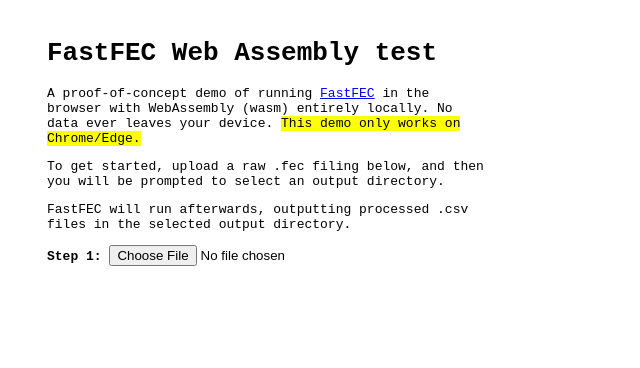
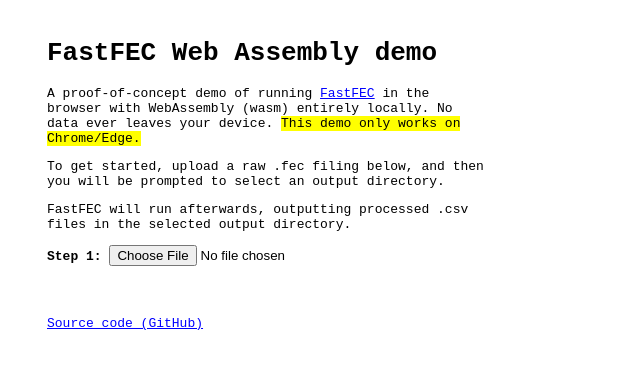
Before and after one commit to freedmand/FastFEC-wasm-demo, a plain HTML site: page index.html in a window 1280 px wide. Shown: the whole page, without its empty margins (0-640 px from the left). Drawn offline with Linux system fonts and the light colour scheme.

Commit message:
feat: add source code link

```diff
--- a/index.html
+++ b/index.html
@@ -27,7 +27,7 @@
     </style>
   </head>
   <body>
-    <h1>FastFEC Web Assembly test</h1>
+    <h1>FastFEC Web Assembly demo</h1>
     <p>
       A proof-of-concept demo of running
       <a href="https://github.com/washingtonpost/FastFEC" target="_blank"
@@ -66,6 +66,12 @@
 
     <p id="fileProgress"></p>
     <p id="progress"></p>
+
+    <p style="margin-top: 50px">
+      <a href="https://github.com/freedmand/FastFEC-wasm-demo" target="_blank"
+        >Source code (GitHub)</a
+      >
+    </p>
     <script>
       const handles = {};
       const writables = {};
```
